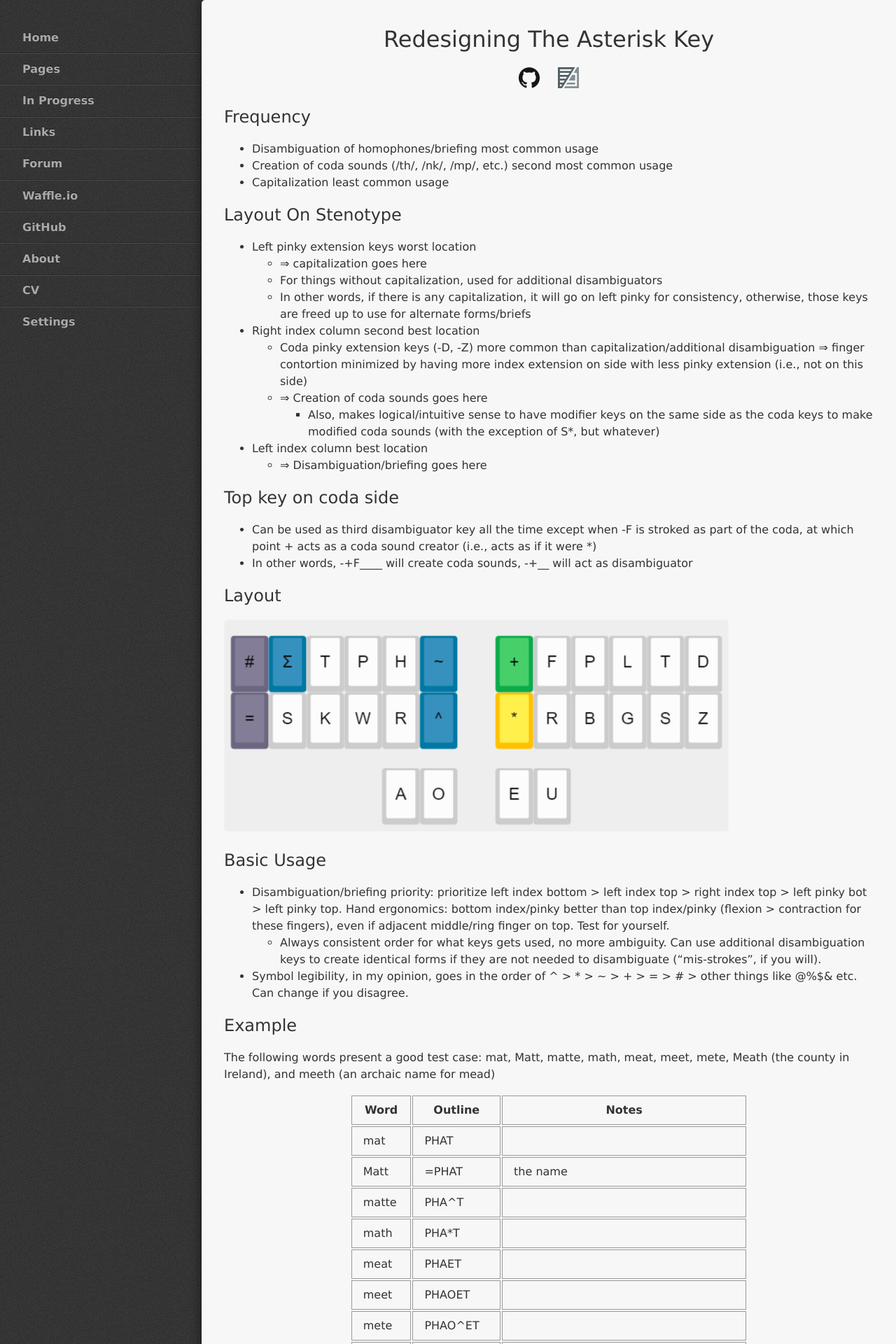
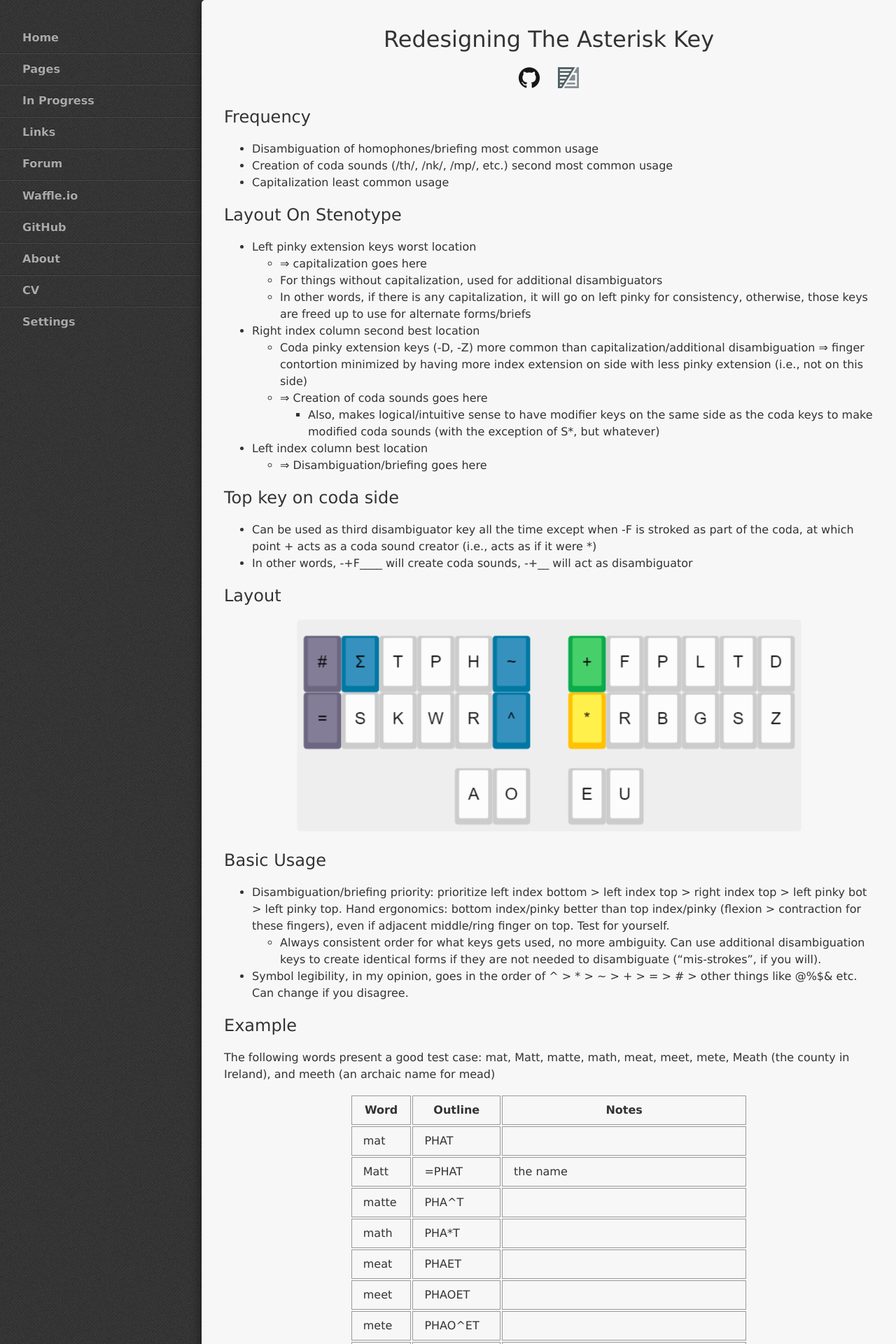
Before and after one commit to StevenTammen/StevenTammen.github.io, a Jekyll site: the page built from pages/stenography/redesigning-the-asterisk-key.md, in a window 1280 px wide. Shown: the top 1920 px of the page at 70% size. Built offline with Jekyll 4.4.1, drawn with Linux system fonts in a browser that asks for light colours.

Commit message:
Update redesigning-the-asterisk-key.md

```diff
--- a/pages/stenography/redesigning-the-asterisk-key.md
+++ b/pages/stenography/redesigning-the-asterisk-key.md
@@ -41,7 +41,11 @@ title: Redesigning The Asterisk Key
 
 ## Layout
 
-<a href="http://www.keyboard-layout-editor.com/##@@_y:0.25&c=%236c6680&a:7&f:9&h:1.5%3B&=%23&_c=%230078a3&h:1.5%3B&=%CE%A3&_c=%23cccccc&h:1.5%3B&=T&_h:1.5%3B&=P&_h:1.5%3B&=H&_c=%230078a3&h:1.5%3B&=~&_x:1&c=%230bab4a&h:1.5%3B&=+&_c=%23cccccc&h:1.5%3B&=F&_h:1.5%3B&=P&_h:1.5%3B&=L&_h:1.5%3B&=T&_h:1.5%3B&=D%3B&@_y:0.5&c=%236c6680&h:1.5%3B&=%2F=&_c=%23cccccc&h:1.5%3B&=S&_h:1.5%3B&=K&_h:1.5%3B&=W&_h:1.5%3B&=R&_c=%230078a3&h:1.5%3B&=%5E&_x:1&c=%23ffc100&h:1.5%3B&=*&_c=%23cccccc&h:1.5%3B&=R&_h:1.5%3B&=B&_h:1.5%3B&=G&_h:1.5%3B&=S&_h:1.5%3B&=Z%3B&@_y:1&x:4&h:1.5%3B&=A&_h:1.5%3B&=O&_x:1&h:1.5%3B&=E&_h:1.5%3B&=U"><img src="https://steventammen.com/assets/images/stenography/stenography-layout.png"></a>
+<div class="center">
+
+   <a href="http://www.keyboard-layout-               editor.com/##@@_y:0.25&c=%236c6680&a:7&f:9&h:1.5%3B&=%23&_c=%230078a3&h:1.5%3B&=%CE%A3&_c=%23cccccc&h:1.5%3B&=T&_h:1.5%3B&=P&_h:1.5%3B&=H&_c=%230078a3&h:1.5%3B&=~&_x:1&c=%230bab4a&h:1.5%3B&=+&_c=%23cccccc&h:1.5%3B&=F&_h:1.5%3B&=P&_h:1.5%3B&=L&_h:1.5%3B&=T&_h:1.5%3B&=D%3B&@_y:0.5&c=%236c6680&h:1.5%3B&=%2F=&_c=%23cccccc&h:1.5%3B&=S&_h:1.5%3B&=K&_h:1.5%3B&=W&_h:1.5%3B&=R&_c=%230078a3&h:1.5%3B&=%5E&_x:1&c=%23ffc100&h:1.5%3B&=*&_c=%23cccccc&h:1.5%3B&=R&_h:1.5%3B&=B&_h:1.5%3B&=G&_h:1.5%3B&=S&_h:1.5%3B&=Z%3B&@_y:1&x:4&h:1.5%3B&=A&_h:1.5%3B&=O&_x:1&h:1.5%3B&=E&_h:1.5%3B&=U"><img src="https://steventammen.com/assets/images/stenography/stenography-layout.png"></a>
+
+</div>
 
 ## Basic Usage
 - Disambiguation/briefing priority: prioritize left index bottom > left index top > right index top > left pinky bot > left pinky top.
```
